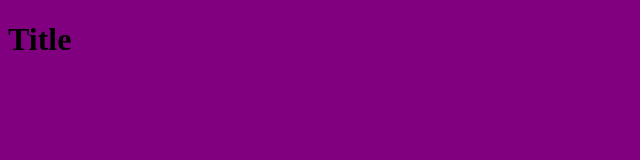
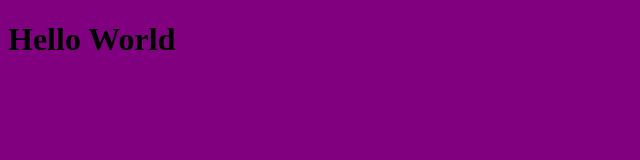
Before and after one commit to AlexSoloveiko/github_for_begineer, a plain HTML site: page index.html in a window 1280 px wide. Shown: the whole page, without its empty margins (0-640 px from the left). Drawn offline with Linux system fonts and the light colour scheme.

```diff
--- a/index.html
+++ b/index.html
@@ -8,6 +8,6 @@
     <link rel="stylesheet" href="style.css" />
   </head>
   <body>
-    <h1>Title</h1>
+    <h1>Hello World</h1>
   </body>
 </html>
```
